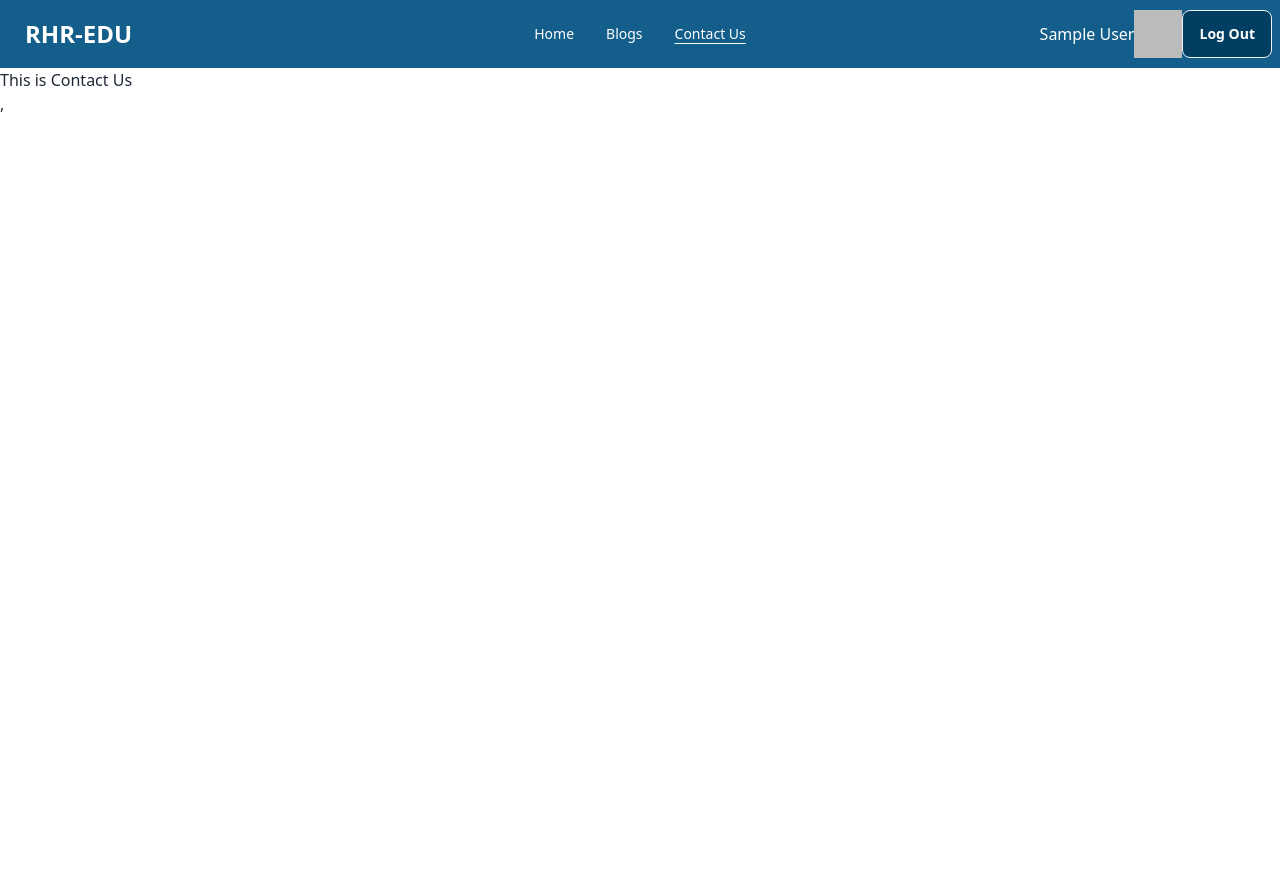
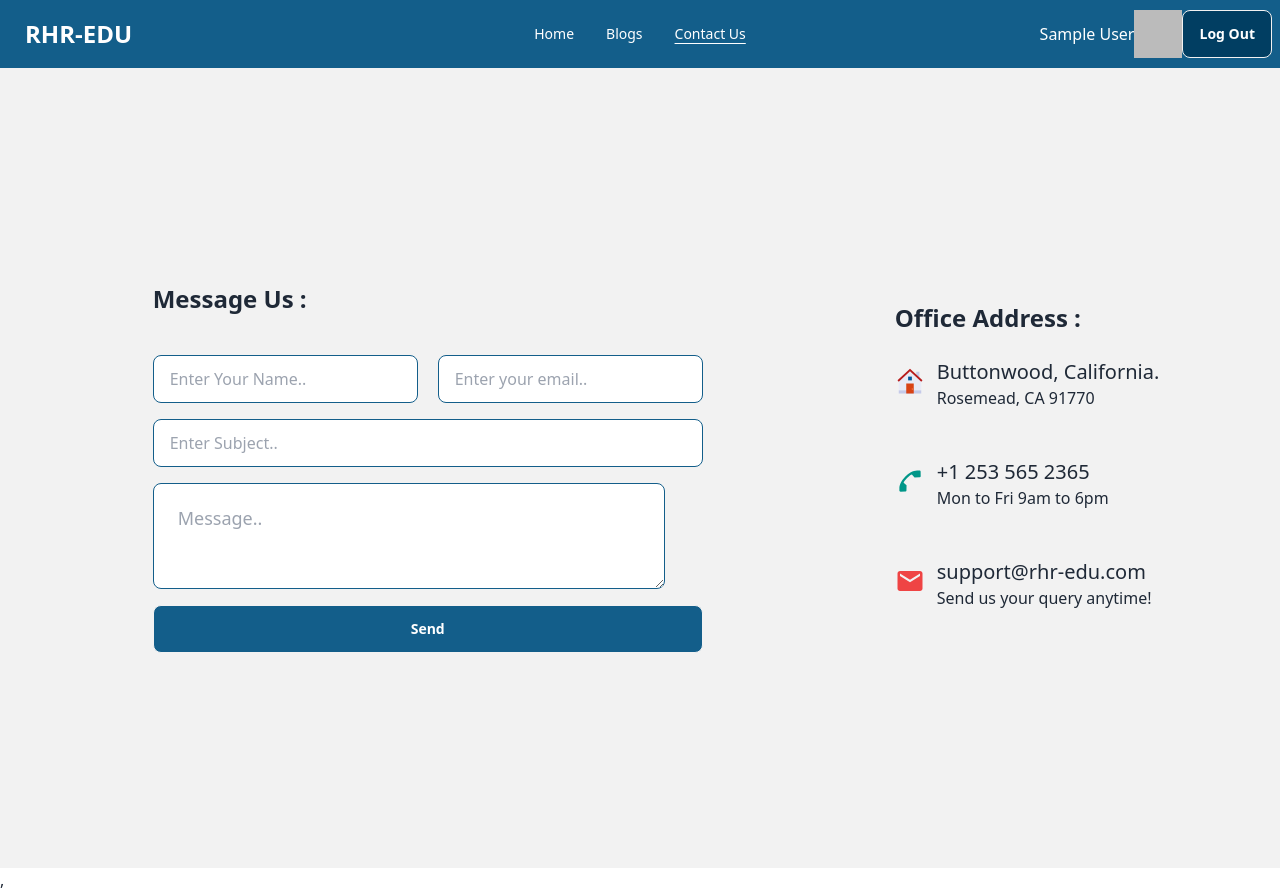
Before and after one commit to Rifatbd0789/RHR-Edu, a React (Vite) app: page /contact in a window 1280 px wide. Before the commit the page ends 800 px from the top, so only its background shows below. Built offline with nearby package versions, Linux system fonts and the light colour scheme; no server answers; sample sign-in values are in the browser's storage.

Commit message:
contact us page completed

```diff
--- a/index.html
+++ b/index.html
@@ -5,7 +5,7 @@
     <link rel="icon" type="image/svg+xml" href="/vite.svg" />
     <meta name="viewport" content="width=device-width, initial-scale=1.0" />
     <link rel="stylesheet" href="https://unpkg.com/aos@next/dist/aos.css" />
-    <title>Vite + React</title>
+    <title>RHR-EDU</title>
   </head>
   <body>
     <div id="root"></div>
--- a/src/Components/Blog.jsx
+++ b/src/Components/Blog.jsx
@@ -3,16 +3,18 @@ const Blog = ({ data }) => {
   return (
     <div>
       <div className="hero bg-base-200">
-        <div className="hero-content flex-col lg:flex-row">
+        <div className="hero-content flex-col lg:flex-row-reverse">
           <img
             src={image}
             className=" max-w-sm md:max-w-md lg:max-w-lg  rounded-lg shadow-2xl"
           />
           <div>
-            <h1 className="text-3xl font-bold">{title}</h1>
-            <p className="pt-6 pb-2">{content}</p>
-            <p>
-              -<span className="text-[#135e8a] font-medium">{writer}</span>
+            <h1 className="text-2xl font-bold text-center  underline underline-offset-4">
+              {title}
+            </h1>
+            <p className="pt-6 pb-2 ">{content}</p>
+            <p className="text-right mr-3">
+              -<span className="text-[#135e8a] font-medium ">{writer}</span>
             </p>
           </div>
         </div>
--- a/src/Components/ContactUs.jsx
+++ b/src/Components/ContactUs.jsx
@@ -1,10 +1,93 @@
 import Navbar from "./Navbar";
+import { FcHome, FcPhone } from "react-icons/fc";
+import { MdEmail } from "react-icons/md";
 
 const ContactUs = () => {
   return (
     <div>
-      <Navbar></Navbar>
-      <h1>This is Contact Us</h1>
+      <div>
+        <Navbar></Navbar>
+      </div>
+      <div className="hero md:min-h-screen bg-base-200">
+        <div className="hero-content  flex-col lg:flex-row  lg:gap-40">
+          <div>
+            <form>
+              <p className=" card-body pb-2 text-2xl font-bold">Message Us :</p>
+              <div className="card-body pb-2 flex-row gap-5">
+                <div className="form-control">
+                  <input
+                    type="text"
+                    placeholder="Enter Your Name.."
+                    className="input input-bordered border-[#135e8a]"
+                    required
+                  />
+                </div>
+                <div className="form-control">
+                  <input
+                    type="text"
+                    placeholder="Enter your email.."
+                    className="input input-bordered border-[#135e8a]"
+                    required
+                  />
+                </div>
+              </div>
+              <div className="card-body pt-2 pb-0">
+                <div className="form-control w-full">
+                  <input
+                    type="text"
+                    placeholder="Enter Subject.."
+                    className="input input-bordered border-[#135e8a]"
+                    required
+                  />
+                </div>
+              </div>
+              <div className="card-body pt-4 gap-4">
+                <div className="form-control w-full">
+                  <textarea
+                    placeholder="Message.."
+                    className="textarea textarea-bordered textarea-lg w-full max-w-lg border-[#135e8a]"
+                  ></textarea>
+                </div>
+                <div className="form-control">
+                  <button className="btn normal-case  border hover:border-[#135e8a] text-white bg-[#135e8a] hover:bg-white hover:text-black ">
+                    Send
+                  </button>
+                </div>
+              </div>
+            </form>
+          </div>
+          <div>
+            <h1 className="text-2xl font-bold">Office Address :</h1>
+            <div className="py-6 flex gap-3">
+              <span className="pt-2">
+                <FcHome className="text-3xl"></FcHome>
+              </span>
+              <div>
+                <p className="text-xl">Buttonwood, California.</p>
+                <p className="">Rosemead, CA 91770</p>
+              </div>
+            </div>
+            <div className="py-6 flex gap-3">
+              <span className="pt-2">
+                <FcPhone className="text-3xl"></FcPhone>
+              </span>
+              <div>
+                <p className="text-xl">+1 253 565 2365</p>
+                <p className="">Mon to Fri 9am to 6pm</p>
+              </div>
+            </div>
+            <div className="py-6 flex gap-3">
+              <span className="pt-2">
+                <MdEmail className="text-3xl text-red-500"></MdEmail>
+              </span>
+              <div>
+                <p className="text-xl ">support@rhr-edu.com</p>
+                <p className="">Send us your query anytime!</p>
+              </div>
+            </div>
+          </div>
+        </div>
+      </div>
     </div>
   );
 };
```
